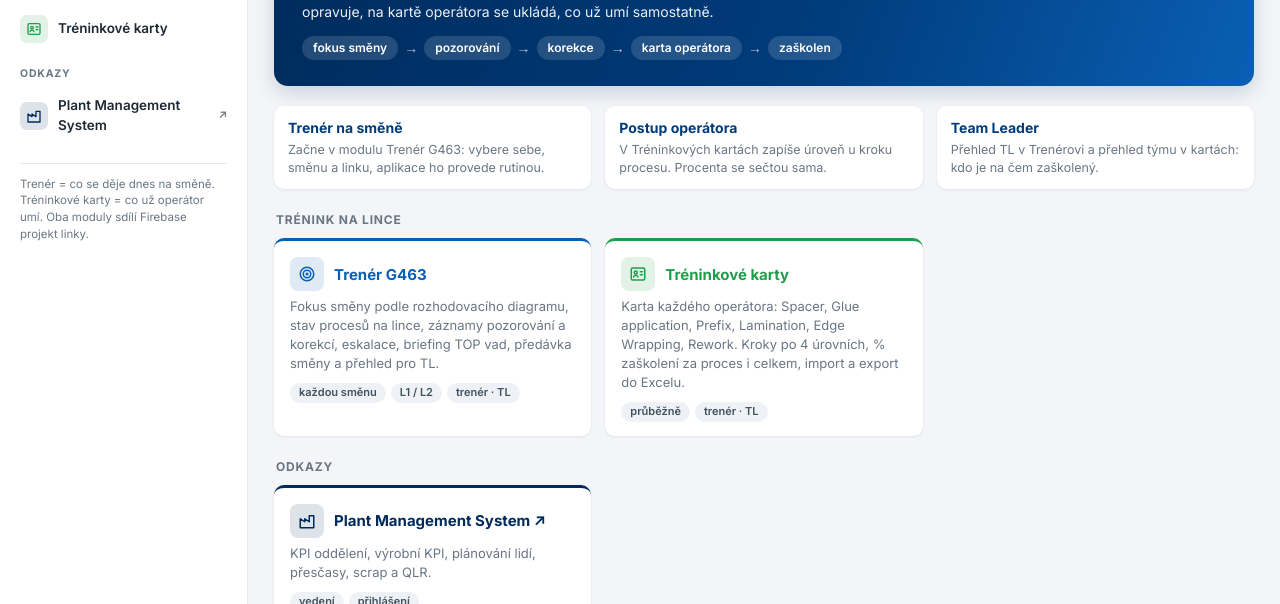
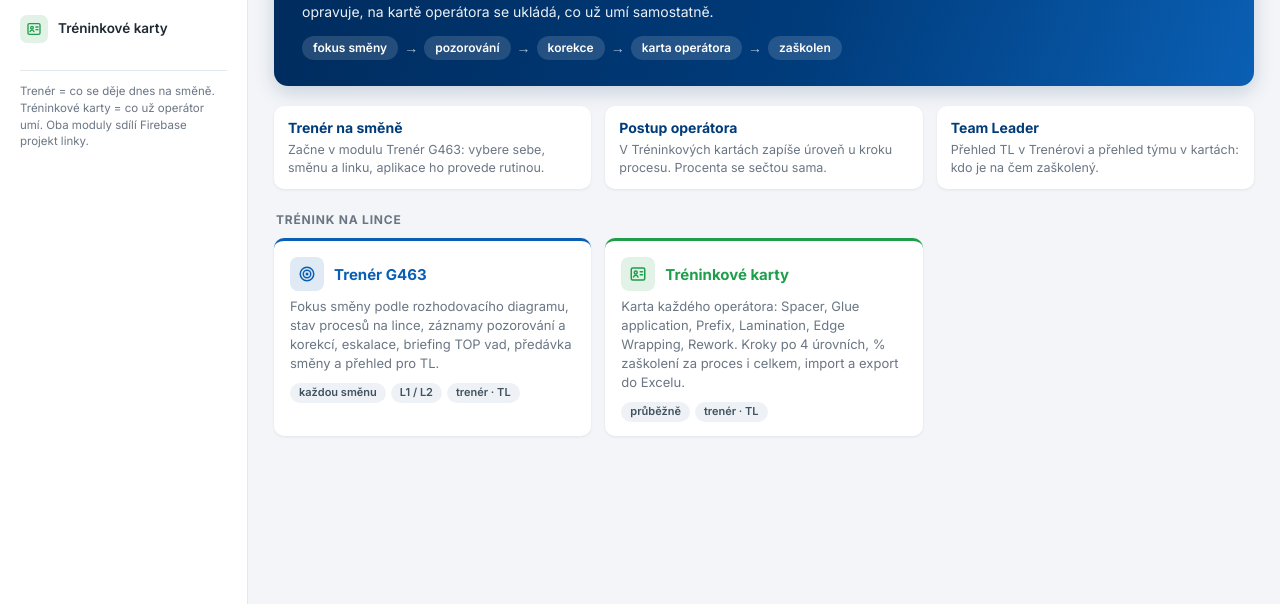
Before and after one commit to uhanm056/G463-Prefix---Trainers-system, a plain HTML site: page index.html in a window 1280 px wide. Shown: the part 196-800 px from the top of the page. Drawn offline with Linux system fonts and the light colour scheme.

Commit message:
Úvod a menu: odstraněn odkaz na Plant Management System
Co-Authored-By: Claude Opus 5.5 <noreply@anthropic.com>
Claude-Session: https://claude.ai/code/session_0167FzpgAhE5ibyWEn7vTtEp

```diff
--- a/index.html
+++ b/index.html
@@ -124,16 +124,12 @@ const I = {
   home:'<svg viewBox="0 0 24 24" fill="none" stroke="currentColor" stroke-width="2" stroke-linecap="round" stroke-linejoin="round"><path d="M3 11l9-7 9 7v9a1 1 0 0 1-1 1h-5v-6H9v6H4a1 1 0 0 1-1-1z"/></svg>',
   shift:'<svg viewBox="0 0 24 24" fill="none" stroke="currentColor" stroke-width="2" stroke-linecap="round" stroke-linejoin="round"><circle cx="12" cy="12" r="9"/><circle cx="12" cy="12" r="5"/><circle cx="12" cy="12" r="1"/></svg>',
   card:'<svg viewBox="0 0 24 24" fill="none" stroke="currentColor" stroke-width="2" stroke-linecap="round" stroke-linejoin="round"><rect x="3" y="4" width="18" height="16" rx="2"/><circle cx="9" cy="10" r="2"/><path d="M6 16c.6-1.6 1.7-2.4 3-2.4s2.4.8 3 2.4M15 9h3M15 13h3"/></svg>',
-  plant:'<svg viewBox="0 0 24 24" fill="none" stroke="currentColor" stroke-width="2" stroke-linecap="round" stroke-linejoin="round"><path d="M3 21V9l6 4V9l6 4V5h6v16z"/></svg>'
 };
 /* Moduly: id = #hash, src = stránka modulu (běží i samostatně), col = barva. Nový modul = nová složka modules/<id>/ + řádek sem. */
 const GROUPS = [
   { n: 'Trénink na lince', m: [
     { id: 'trener', t: 'Trenér G463', s: 'Denní rutina trenéra na směně', d: 'Fokus směny podle rozhodovacího diagramu, stav procesů na lince, záznamy pozorování a korekcí, eskalace, briefing TOP vad, předávka směny a přehled pro TL.', src: 'modules/trener/index.html', ic: 'shift', col: '#0A5FB4', tags: ['každou směnu', 'L1 / L2', 'trenér · TL'] },
     { id: 'karty', t: 'Tréninkové karty', s: 'Skilly operátorů po procesech', d: 'Karta každého operátora: Spacer, Glue application, Prefix, Lamination, Edge Wrapping, Rework. Kroky po 4 úrovních, % zaškolení za proces i celkem, import a export do Excelu.', src: 'modules/karty/index.html', ic: 'card', col: '#1E9E4A', tags: ['průběžně', 'trenér · TL'] }
-  ]},
-  { n: 'Odkazy', m: [
-    { id: 'pms', t: 'Plant Management System', s: 'Řízení závodu Planá', d: 'KPI oddělení, výrobní KPI, plánování lidí, přesčasy, scrap a QLR.', href: 'https://plana-plant-management.web.app', ic: 'plant', col: '#002B5C', tags: ['vedení', 'přihlášení'] }
   ]}
 ];
 const ALL = GROUPS.flatMap(g => g.m.map(m => Object.assign({ g: g.n }, m)));
```
